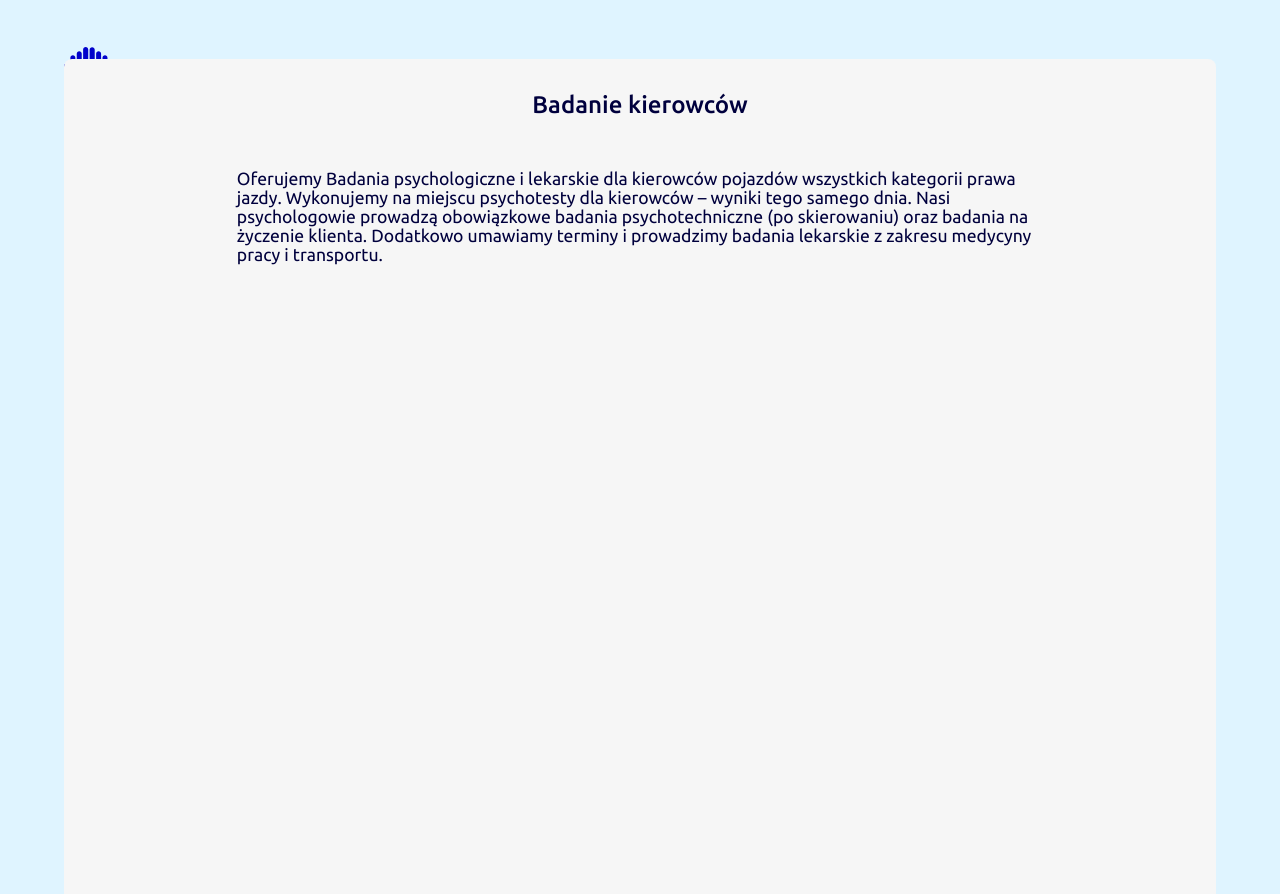
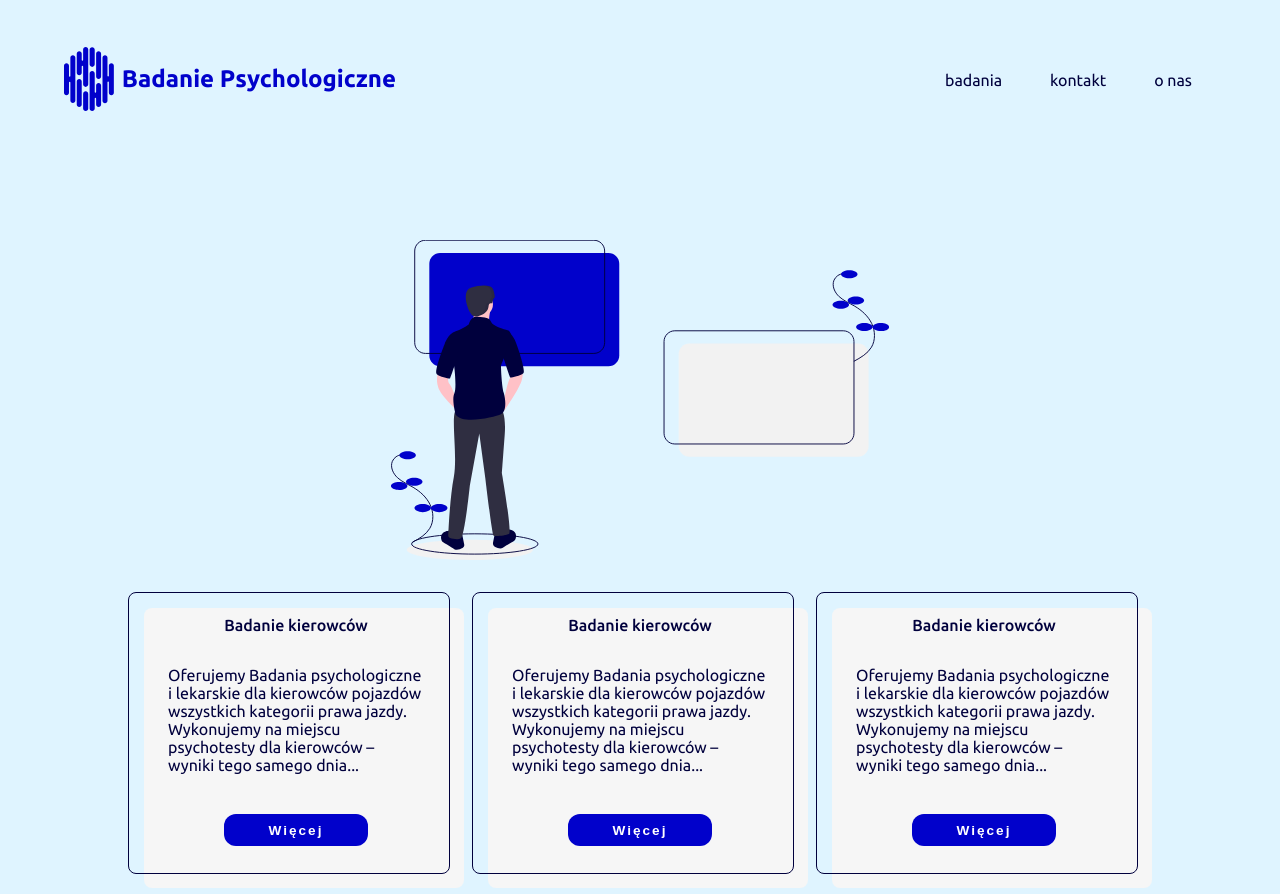
Before and after one commit to mariusz256/badanie, a React (Create React App) app: page /badania in a window 1280 px wide. Shown: the top 894 px of the page. Built offline with nearby package versions, Linux system fonts and the light colour scheme.

Commit message:
add CardDetail

```diff
--- a/src/components/Button/Button.js
+++ b/src/components/Button/Button.js
@@ -9,9 +9,13 @@ function Button(props) {
   return (
     <>
       {props.type === "button" ? (
-        <div className={buttonClass.join(" ")} to={props.to}>
+        <button
+          onClick={props.onClick}
+          className={buttonClass.join(" ")}
+          to={props.to}
+        >
           {props.children}
-        </div>
+        </button>
       ) : (
         <Link className={buttonClass.join(" ")} to={props.to}>
           {props.children}
--- a/src/components/Button/Button.scss
+++ b/src/components/Button/Button.scss
@@ -19,6 +19,7 @@
     letter-spacing: 2px;
     color: #fff;
     cursor: pointer;
+    border: none;
   }
 
   @media only screen and (max-width: 640px) {
--- a/src/components/Card/Card.js
+++ b/src/components/Card/Card.js
@@ -2,25 +2,19 @@ import React from "react";
 import "./Card.scss";
 import Button from "../Button/Button";
 
-function Card({ obj }) {
+function Card(props) {
   const shortDescription = (description) => {
     return description.split(".").slice(0, 2).join(". ") + "...";
   };
 
-  const descriptionOpen = (e) => {
-    e.preventDefault();
-  };
-
-  // console.log(shortDescription(obj.description));
-
   return (
-    <div className="Card">
+    <div className={"Card"}>
       <div className="Card__content">
-        <h3 className="Card__content__title">{obj.title}</h3>
+        <h3 className="Card__content__title">{props.obj.title}</h3>
         <p className="Card__content__text">
-          {shortDescription(obj.description)}
+          {shortDescription(props.obj.description)}
         </p>
-        <Button onClick={descriptionOpen} type="button" class="Button--small">
+        <Button onClick={props.onClick} type="button" class="Button--small">
           Więcej
         </Button>
       </div>
--- a/src/components/Card/Card.scss
+++ b/src/components/Card/Card.scss
@@ -6,7 +6,6 @@
   // background-color: $color-grey;
   border-radius: 1rem;
   position: relative;
-
   z-index: 1;
 
   &::before {
--- a/src/components/CardDetail/CardDetail.js
+++ b/src/components/CardDetail/CardDetail.js
@@ -1,24 +1,55 @@
-import React from "react";
+import React, { useEffect } from "react";
 import "./CardDetail.scss";
+import { ReactComponent as ListStyle } from "../../assets/list_style.svg";
 
 function CardDetail({ obj }) {
-  console.log(obj.lists);
+  useEffect(() => {
+    window.scrollTo({ top: 0, left: 0, behavior: "smooth" });
+  }, []);
 
-  const content = (lists) => {
-    const arr = lists.forEach((element) => {
-      console.log(element);
-      const title = element.title;
-      return title;
+  const content = (content) => {
+    return content.map((el, i) => {
+      // eslint-disable-next-line default-case
+      switch (el.type) {
+        case "list":
+          return (
+            <div className="CardDetail__content__text" key={i}>
+              <h3 className="CardDetail__content__title--small">{el.title}</h3>
+              <ul>
+                {el.elements.map((item, index) => {
+                  return (
+                    <li key={index}>
+                      <ListStyle className="CardDetail__content__text__listStyle" />
+                      {item}
+                    </li>
+                  );
+                })}
+              </ul>
+            </div>
+          );
+
+        case "paragraph":
+          return (
+            <div className="CardDetail__content__text" key={i}>
+              <h3 className="CardDetail__content__title--small">{el.title}</h3>
+              <p>{el.elements}</p>
+            </div>
+          );
+
+        default:
+          return null;
+      }
     });
-    console.log(arr);
   };
+
+  console.log(content(obj.content));
 
   return (
     <div className="CardDetail">
       <div className="CardDetail__content">
         <h2 className="CardDetail__content__title">{obj.title}</h2>
         <p className="CardDetail__content__text">{obj.description}</p>
-        {content(obj.lists)}
+        {content(obj.content)}
       </div>
     </div>
   );
--- a/src/components/CardDetail/CardDetail.scss
+++ b/src/components/CardDetail/CardDetail.scss
@@ -3,32 +3,73 @@
 .CardDetail {
   top: 5%;
   position: absolute;
-  width: 90%;
-  height: 90%;
+  width: 80%;
+  height: auto;
   background-color: $color-grey;
   z-index: 999;
   border-radius: 1rem;
+  box-sizing: border-box;
+
+  &::after {
+    position: absolute;
+    top: -1rem;
+    left: -1rem;
+    content: "";
+    width: 100%;
+    height: 100%;
+    border-radius: 1rem;
+    border: 1px solid $color-secondary;
+    z-index: 0;
+  }
 
   &__content {
-    position: absolute;
+    box-sizing: border-box;
+    height: auto;
     display: flex;
     flex-direction: column;
     align-items: center;
-    z-index: 10;
+    z-index: 199;
+
+    &:last-child {
+      padding-bottom: 5rem;
+    }
+
     &__title {
       padding: 4rem 0;
       color: $color-secondary;
       font-size: 3rem;
       font-weight: 500;
       margin: 0;
+
+      &--small {
+        font-size: 2.4rem;
+        font-weight: 500;
+      }
     }
 
     &__text {
-      width: 70%;
-      font-size: 2.2rem;
+      width: 60%;
+      font-size: 2rem;
       font-weight: 400;
       color: $color-secondary;
       padding-bottom: 3rem;
+      position: relative;
+
+      ul {
+        list-style: none;
+        padding: 0;
+        padding-left: 5rem;
+
+        & li {
+          padding: 1.5rem 0;
+        }
+      }
+
+      &__listStyle {
+        position: absolute;
+        height: 3rem;
+        left: 0;
+      }
     }
   }
 }
--- a/src/pages/Examinations/Examinations.js
+++ b/src/pages/Examinations/Examinations.js
@@ -26,11 +26,12 @@ const Items = [
     title: "Badanie kierowców",
     description:
       "Oferujemy Badania psychologiczne i lekarskie dla kierowców pojazdów wszystkich kategorii prawa jazdy. Wykonujemy na miejscu psychotesty dla kierowców – wyniki tego samego dnia. Nasi psychologowie prowadzą obowiązkowe badania psychotechniczne (po skierowaniu) oraz badania na życzenie klienta. Dodatkowo umawiamy terminy i prowadzimy badania lekarskie z zakresu medycyny pracy i transportu.",
-    lists: [
+    content: [
       {
         title:
           "Zapraszamy na badanie psychologiczne i psychotesty kierujących pojazdami:",
-        listElements: [
+        type: "list",
+        elements: [
           "kierowca samochodu służbowego kat. B prawa jazdy",
           "kierowca zawodowy ciężarówki lub autobusu kat. C, D, E prawa jazdy",
           "kandydat na prawo jazdy kat. C, D, E prawa jazdy",
@@ -52,7 +53,8 @@ const Items = [
       },
       {
         title: "Badania psychologiczne kierowców jakie możesz u nas wykonać:",
-        listElements: [
+        type: "list",
+        elements: [
           "psychotesty i badania psychologiczne dla kierowców prowadzących samochód służbowy. Wszyscy kierowcy korzystający z pojazdów samochodowych w ramach kategorii B prawa jazdy, mają obowiązek wykonać badanie psychologiczne.",
           "psychotesty i badania psychologiczne dla kierowców po zatrzymaniu prawa jazdy. Realizujemy badanie psychotechniczne po zatrzymaniu prawa jazdy, za jazdę po alkoholu, po narkotykach lub środkach działających podobnie, po spowodowaniu wypadku drogowego, po przekroczeniu punktów karnych.",
           "psychotesty i badania psychologiczne dla kandydatów na prawo jazdy kat C, D, E (samochód ciężarowy, autobus, przyczepy). Badanie psychotechniczne, jest niezbędne przed rozpoczęciem kursu na prawo jazdy do założenia profilu kandydata na kierowcę - zwanego skrótowo PKK.",
@@ -67,7 +69,8 @@ const Items = [
       },
       {
         title: "Badanie psychologiczne kierowców dzieli się na trzy etapy:",
-        listElements: [
+        type: "list",
+        elements: [
           "Badanie na aparaturach psychotechnicznych – sprawdzana jest psychomotoryka, głównie koordynacja wzrokowo ruchowa oraz czas reakcji na bodziec.",
           "Wywiad psychologiczny czyli rozmowa z psychologiem – ocena psychologa dotycząca odporności na stres czyli radzenia sobie w sytuacjach stresowych oraz dojrzałości społecznej.",
           "Badanie z wykorzystaniem testów psychologicznych – ocena profilu osobowości, sprawności intelektualnej oraz procesów poznawczych",
@@ -76,14 +79,15 @@ const Items = [
       {
         title:
           "Na czym polegają psychotesty dla kierowcy samochodu służbowego?",
-
-        listElements: [
+        type: "paragraph",
+        elements: [
           "Badania na wykorzystywanie samochodu do celów służbowych, sprawdzają predyspozycje do kierowania pojazdem służbowym, na kilku płaszczyznach istotnych dla bezpieczeństwa ruchu drogowego i jakości jazdy. Najczęściej sprawdzane są psychomotoryka, sprawność kierowcy pod kątem czasu reakcji, koncentracja uwagi, koordynacja wzrokowo ruchowa. Rzadkością nie jest badanie w ciemni kabinowej, obejmuje badanie widzenia zmierzchowego i badanie wrażliwości na olśnienie świetlne.",
         ],
       },
       {
         title: "",
-        listElements:
+        type: "paragraph",
+        elements:
           "Pracownia psychologiczna Drivemat posiada ciemnię kabinową, na której wykonuje badanie widzenia zmierzchowego oraz badanie na olśnienie kierowców.",
       },
     ],
@@ -91,7 +95,11 @@ const Items = [
 ];
 
 function Examinations() {
-  const [popup, setPopup] = useState(true);
+  const [popup, setPopup] = useState(false);
+  const detail = () => {
+    setPopup((popup) => !popup);
+    console.log(popup);
+  };
 
   return (
     <div className="Examinations">
@@ -99,12 +107,12 @@ function Examinations() {
       <Choice className="Examinations__svg" />
 
       <div className="Examinations__card-container">
-        <Card obj={Items[0]} />
-        <Card obj={Items[0]} />
-        <Card obj={Items[0]} />
-        <Card obj={Items[0]} />
-        <Card obj={Items[0]} />
-        <Card obj={Items[0]} />
+        <Card onClick={detail} obj={Items[0]} />
+        <Card onClick={detail} obj={Items[0]} />
+        <Card onClick={detail} obj={Items[0]} />
+        <Card onClick={detail} obj={Items[0]} />
+        <Card onClick={detail} obj={Items[0]} />
+        <Card onClick={detail} obj={Items[0]} />
       </div>
     </div>
   );
```
Also changed, not shown: src/assets/list_style.svg (added), 1 other file (tests, documents, lock files or other folders).
